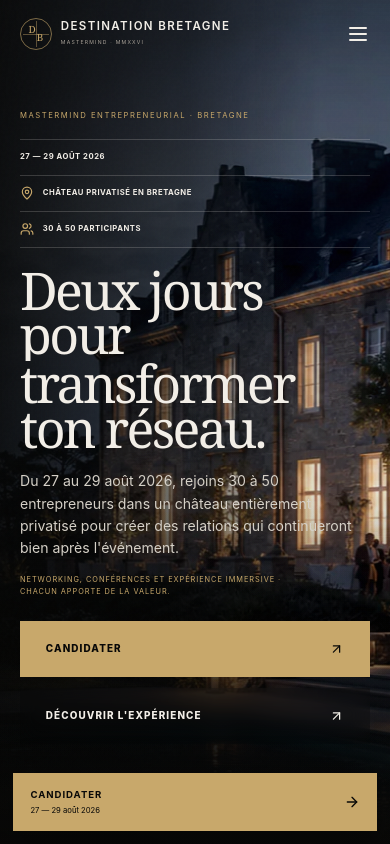
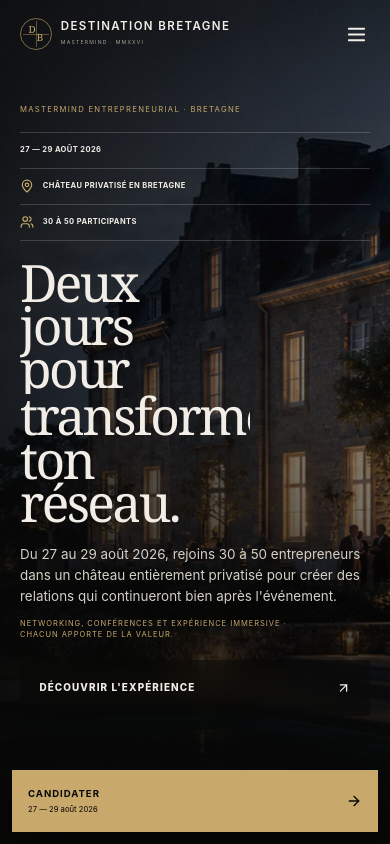
Before and after one commit to chrometheecosystem-a11y/jsp, a Next.js app: page / in a window 390 px wide. Shown: the top 844 px of the page. Built offline with nearby package versions, Linux system fonts and the light colour scheme.

Commit message:
Rebuild responsive layouts for mobile

```diff
--- a/app/globals.css
+++ b/app/globals.css
@@ -118,3 +118,134 @@ main{background:linear-gradient(180deg,var(--background-deep),var(--background-s
 
 @media(max-width:640px){.section-transition{height:110px}.arrival-media img{animation-duration:10s}.network-composition:has(.network-line:hover) .network-photo img{transform:none}.identification-points:before,.scarcity-points:before{animation:none;transform:none}.domain-mosaic>.motion-image,.domain-mosaic>.motion-image+ .motion-image{flex:0 0 84vw;height:360px}.program-detail-motion>div{padding:0 0 1.8rem 2.2rem}.program-detail-motion ol{columns:1}.experience-sequence{gap:.55rem .8rem}.experience-sequence span{gap:.8rem}.experience-sequence span:not(:last-child):after{width:12px}}
 @media(prefers-reduced-motion:reduce){.arrival-media img,.arrival-dark,.arrival-scroll svg,.arrival-scroll i,.transition-light-sweep:after,.speaker-mystery .portrait-architecture:before,.countdown-values>span+span:after{animation:none!important}.motion-heading{overflow:visible}.motion-image{clip-path:none!important;opacity:1!important}.motion-image-inner{transform:none!important}.section-transition{opacity:.45}}
+
+/* Mobile direction — tactile, dense and cinematic without sacrificing clarity. */
+html{color-scheme:dark;overflow-x:clip}
+body{overflow-x:clip}
+@media(max-width:768px){
+  .wrap{width:100%;padding-inline:var(--space-gutter)}
+  .cinematic-section{padding-block:var(--space-scene)}
+  .cinematic-section+.cinematic-section,.domain+.cinematic-section{margin-top:-2rem;padding-top:calc(var(--space-scene) + 2rem)}
+  .cinematic-section h2,.domain h2,.reservation-rebuilt h2{max-width:12ch;font-size:clamp(2.75rem,11vw,4.7rem);line-height:.92;letter-spacing:-.035em;text-wrap:balance}
+  .section-copy{max-width:38rem;font-size:clamp(.9rem,2.4vw,1rem);line-height:1.7}
+  .eyebrow{margin-bottom:1rem;line-height:1.5}
+
+  .nav{height:var(--nav-height);padding:0 var(--space-gutter)}
+  .nav>.brand{display:flex;align-items:center;min-height:44px}
+  .nav-solid{height:var(--nav-height);background:rgba(8,8,7,.88);-webkit-backdrop-filter:blur(18px);backdrop-filter:blur(18px)}
+  .menu-button{position:relative;z-index:2;width:48px;height:48px;margin-right:-10px;border-radius:50%;touch-action:manipulation}
+  .menu-button svg{width:23px;height:23px}
+  .mobile-menu{z-index:1;min-height:100vh;min-height:100dvh;padding:max(6.25rem,calc(env(safe-area-inset-top) + 5.5rem)) var(--space-gutter) max(2rem,env(safe-area-inset-bottom));justify-content:center;background:radial-gradient(circle at 82% 18%,rgba(200,168,107,.12),transparent 28%),rgba(8,8,7,.96);-webkit-backdrop-filter:blur(24px);backdrop-filter:blur(24px);overflow-y:auto}
+  .mobile-menu a{display:flex;align-items:center;min-height:56px;padding:.55rem 0;font-size:clamp(1.85rem,8vw,3.2rem);line-height:1;border-color:rgba(242,238,231,.09)}
+  .mobile-menu a:last-child{margin-top:1rem;padding-inline:1rem;justify-content:center;border:1px solid rgba(200,168,107,.45);font:700 .68rem/1 var(--font-body);letter-spacing:.12em;text-transform:uppercase;color:var(--color-gold)}
+
+  .arrival{height:auto;min-height:100svh;min-height:100dvh;align-items:flex-start}
+  .arrival-media{inset:-1% -18% -1% -10%}
+  .arrival-media img{object-position:66% center}
+  .arrival-dark{background:linear-gradient(90deg,rgba(8,8,7,.78),rgba(8,8,7,.2)),linear-gradient(0deg,#080807 0%,rgba(8,8,7,.2) 58%,rgba(8,8,7,.45))}
+  .arrival-light{width:80vw;height:80vw;right:-34vw;top:12vh;filter:blur(28px)}
+  .arrival-content{width:100%;padding-top:calc(var(--nav-height) + 2.25rem);padding-bottom:7.5rem}
+  .arrival-kicker{max-width:100%;margin-bottom:1rem;font-size:.48rem;line-height:1.5;letter-spacing:.17em}
+  .arrival-details{margin-bottom:1.25rem}
+  .arrival-details span{min-height:36px;font-size:.47rem;line-height:1.25;letter-spacing:.055em}
+  .arrival h1{max-width:8ch;margin-bottom:1rem;font-size:clamp(3rem,13.2vw,5rem);line-height:.84;letter-spacing:-.05em}
+  .arrival-copy{max-width:32rem;margin-bottom:.7rem;font-size:clamp(.84rem,2.5vw,.94rem);line-height:1.55}
+  .hero-format{margin-bottom:1.15rem;font-size:.47rem;line-height:1.55}
+  .arrival-actions{gap:.5rem}
+  .arrival-actions a,.button{min-height:56px;padding-inline:1.15rem;touch-action:manipulation}
+  .arrival-actions .arrival-primary{display:none!important}
+  .arrival-actions .arrival-secondary{display:flex!important;background:rgba(8,8,7,.4);-webkit-backdrop-filter:blur(12px);backdrop-filter:blur(12px)}
+  .arrival-scroll,.arrival-secret{display:none}
+
+  .speaker-premium-grid{display:grid;grid-template-columns:1fr;gap:2rem;margin-top:3rem;overflow:visible}
+  .speaker-premium{width:100%;margin:0!important}
+  .speaker-premium-visual,.speaker-mystery .speaker-premium-visual{height:clamp(22rem,112vw,34rem)}
+  .speaker-premium-copy{padding:1.25rem 0 0}
+  .speaker-premium-copy h3{font-size:clamp(2.7rem,12vw,4rem)}
+  .speaker-premium-copy p{padding-right:5.5rem;line-height:1.55}
+  .speaker-premium-copy b{top:1.3rem;font-size:.46rem}
+
+  .announcement-countdown{padding:2rem 0;gap:1.75rem}
+  .announcement-countdown h3{font-size:clamp(2.75rem,12vw,4rem)}
+  .countdown-values{grid-template-columns:repeat(4,minmax(0,1fr))}
+  .countdown-values>span{min-width:0;padding-left:.65rem}
+  .countdown-window{height:clamp(2.25rem,10vw,3.3rem)}
+  .countdown-window b{font-size:clamp(2.25rem,10vw,3.3rem);font-variant-numeric:tabular-nums;font-feature-settings:"tnum"}
+  .countdown-values small{font-size:.42rem;letter-spacing:.055em}
+
+  .domain-image{height:72svh;min-height:540px}
+  .domain-copy{align-items:flex-end;padding-bottom:5rem}
+  .domain-copy p:not(.eyebrow){margin-top:1.25rem;font-size:.9rem;line-height:1.65}
+  .domain-mosaic{display:grid;grid-template-columns:1fr;gap:.75rem;margin-top:-2rem;overflow:visible}
+  .domain-mosaic>.motion-image,.domain-mosaic>.motion-image+.motion-image{width:100%;height:clamp(20rem,95vw,32rem)}
+  .features{display:grid;grid-template-columns:1fr 1fr;gap:0;margin-top:1.5rem;overflow:visible}
+  .features span{min-width:0;padding:1rem .5rem 1rem 0;line-height:1.45}
+
+  .program-timeline{margin-top:3rem;padding-left:1.25rem}
+  .program-day>button{min-height:104px;grid-template-columns:2.25rem minmax(0,1fr) 2rem;padding:1rem 0;touch-action:manipulation}
+  .program-day h3{font-size:clamp(2rem,9vw,3rem);overflow-wrap:anywhere}
+  .program-detail-motion>div{padding:0 0 1.75rem 2.25rem}
+  .program-detail-motion ol{columns:1}
+  .program-detail-motion li{padding:.8rem 0;font-size:.78rem;line-height:1.5}
+
+  .ticket-grid{margin-top:3rem;gap:1rem}
+  .ticket,.ticket.featured{min-height:0;padding:1.75rem 1.25rem}
+  .ticket.featured{padding-top:3rem}
+  .ticket h3{font-size:2.55rem}
+  .ticket li{padding:.55rem 0;font-size:.76rem}
+  .ticket .button{width:100%}
+  .ticket-comparison{margin-top:1rem}
+  .ticket-comparison span{min-height:64px;padding:1rem}
+
+  .application-form{padding:1.5rem 1.1rem}
+  .form-grid{grid-template-columns:1fr;gap:1.15rem}
+  .application-form label{gap:.5rem;font-size:.67rem;line-height:1.4}
+  .application-form input,.application-form select,.application-form textarea{min-height:52px;padding:.75rem .1rem;font-size:16px;line-height:1.4}
+  .application-form textarea{min-height:128px}
+  .application-form .checkbox{min-height:48px;align-items:flex-start;gap:.75rem;font-size:.72rem}
+  .checkbox input{flex:0 0 20px;width:20px;min-height:20px;margin-top:0}
+  .application-form .button{width:100%;font-size:.56rem}
+  .contact-lines a{min-height:44px}
+
+  .mobile-book{left:max(.75rem,env(safe-area-inset-left));right:max(.75rem,env(safe-area-inset-right));bottom:max(.75rem,env(safe-area-inset-bottom));min-height:62px;padding:.7rem 1rem;box-shadow:0 1rem 3rem rgba(0,0,0,.38);touch-action:manipulation}
+  .faq-item button,.faq-more{min-height:52px;touch-action:manipulation}
+  .footer-minimal a{display:inline-flex;align-items:center;min-height:44px}
+  footer{padding-bottom:7.5rem}
+}
+
+@media(max-width:430px){
+  .countdown-values{grid-template-columns:1fr 1fr;gap:1rem 0}
+  .countdown-values>span:nth-child(3){border-left:0}
+  .features{grid-template-columns:1fr}
+  .features span{min-height:52px}
+}
+
+@media(max-width:340px){
+  .brand-words b{max-width:150px;font-size:.62rem}
+  .arrival-content{padding-top:5.25rem}
+  .arrival-kicker{margin-bottom:.65rem}
+  .arrival-details{margin-bottom:.85rem}
+  .arrival-details span{min-height:32px}
+  .arrival h1{font-size:2.82rem;margin-bottom:.7rem}
+  .arrival-copy{font-size:.78rem;line-height:1.42}
+  .hero-format{margin-bottom:.7rem}
+  .arrival-actions a{min-height:50px}
+}
+
+@media(max-height:560px) and (orientation:landscape){
+  .arrival{min-height:680px}
+  .arrival-content{padding-top:5.5rem;padding-bottom:5rem}
+  .mobile-menu{justify-content:flex-start;padding-top:5rem}
+  .mobile-menu a{min-height:44px;font-size:1.65rem}
+}
+
+@media(max-width:950px) and (orientation:landscape){
+  .application-form input,.application-form select,.application-form textarea{font-size:16px}
+  .menu-button{min-width:48px;min-height:48px}
+  .mobile-book{min-height:56px}
+}
+
+@media(max-width:768px) and (prefers-reduced-motion:reduce){
+  .arrival-media,.arrival-media img,.arrival-light,.experience-environment i{transform:none!important;animation:none!important;will-change:auto!important}
+  .mobile-menu{transition-duration:.01ms!important}
+}
```
